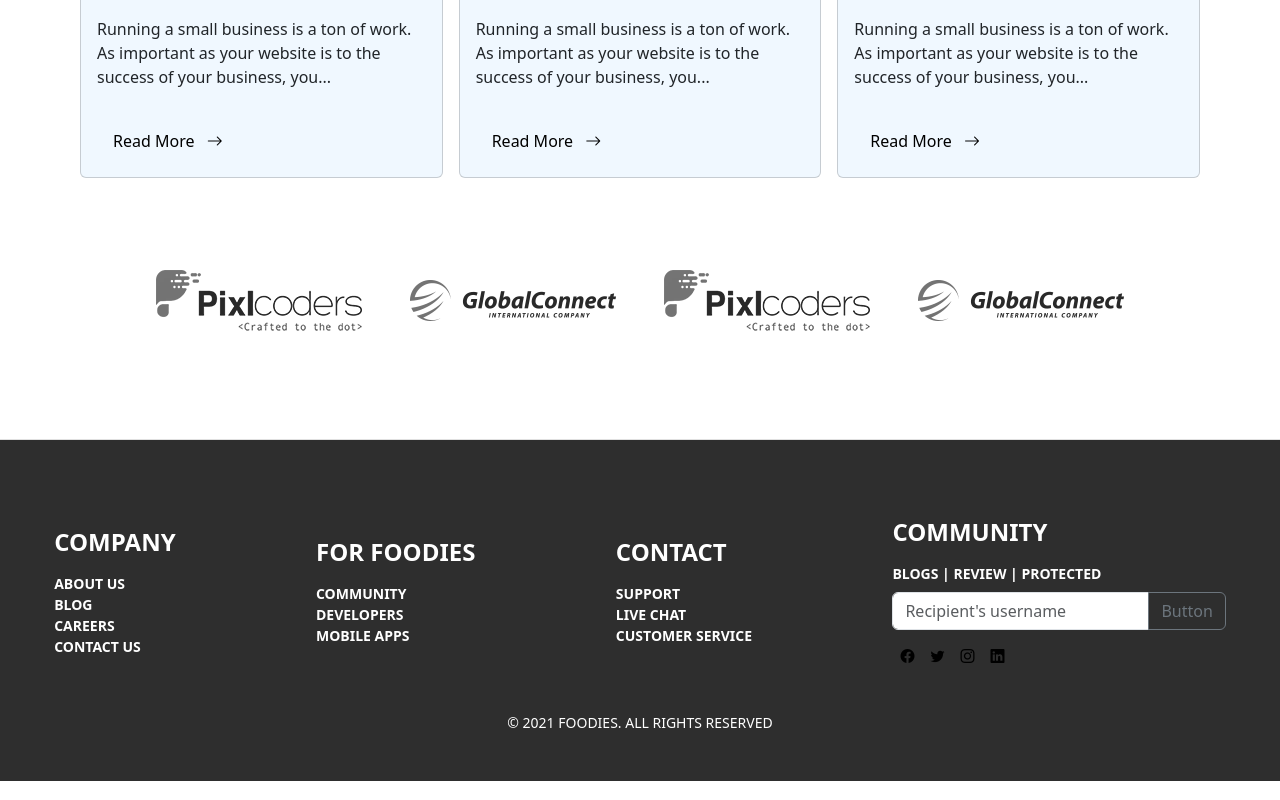
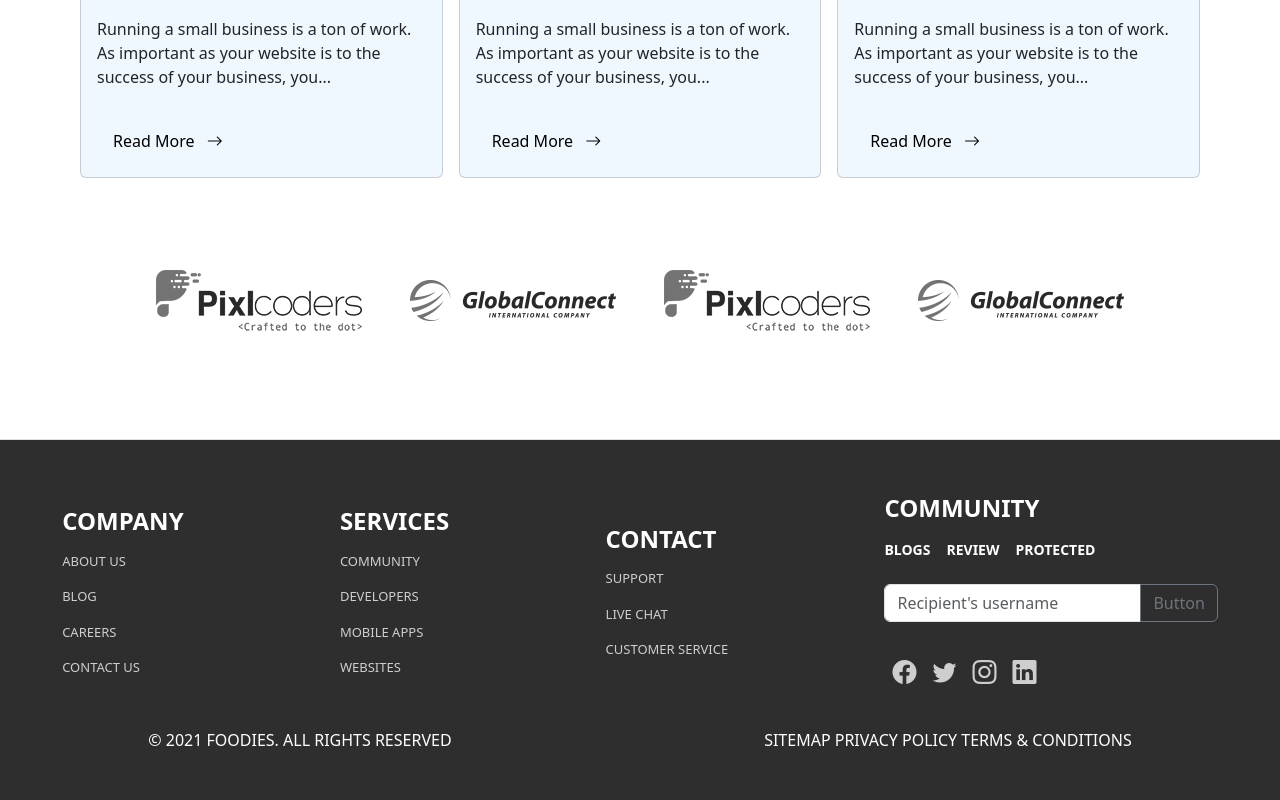
Before and after one commit to AthulKkumar/neromax, a React (Vite) app: page / in a window 1280 px wide. Shown: the part 6467-7267 px from the top of the page. Built offline with nearby package versions, Linux system fonts and the light colour scheme.

Commit message:
fix(footer): added css fixes in footer

```diff
--- a/src/components/Footer/Footer.jsx
+++ b/src/components/Footer/Footer.jsx
@@ -3,35 +3,40 @@ import React from "react";
 import styles from "./footer.module.css";
 
 const Footer = () => {
+  const companyDetails = ["About Us", "Blog", "Careers", "Contact Us"];
+  const services = ["Community", "Developers", "Mobile Apps", "Websites"];
+  const contact = ["Support", "Live Chat", "Customer Service"];
+  const Community = ["Blogs ", "Review", "Protected"];
   return (
     <div className={styles.footerWrapper}>
       <div className={styles.companyDetails}>
-        <section>
+        <section className={styles.footerInfo}>
           <h4>Company</h4>
 
-          <li>About Us</li>
-          <li>Blog</li>
-          <li>Careers</li>
-          <li>Contact Us</li>
+          {companyDetails.map((item) => {
+            return <li>{item}</li>;
+          })}
         </section>
-        <section>
-          <h4>For Foodies</h4>
-
-          <li>Community</li>
-          <li>Developers</li>
-          <li>Mobile Apps</li>
+        <section className={styles.footerInfo}>
+          <h4>Services</h4>
+          {services.map((item) => {
+            return <li>{item}</li>;
+          })}
         </section>
-        <section>
+        <section className={styles.footerInfo}>
           <h4>Contact</h4>
-
-          <li>Support</li>
-          <li>Live Chat</li>
-          <li>Customer Service</li>
+          {contact.map((item) => {
+            return <li>{item}</li>;
+          })}
         </section>
-        <section>
+        <section className={styles.footerInfo}>
           <h4>Community</h4>
 
-          <li>Blogs | Review | Protected</li>
+          <div className={styles.communitySection}>
+            {Community.map((item) => {
+              return <span>{item}</span>;
+            })}
+          </div>
           <li>
             <div class="input-group mb-3 mt-2">
               <input
@@ -62,6 +67,7 @@ const Footer = () => {
       </div>
       <div className={styles.copyright}>
         <p>&copy; 2021 Foodies. All Rights Reserved</p>
+        <p>Sitemap Privacy Policy Terms & Conditions</p>
       </div>
     </div>
   );
--- a/src/components/Footer/footer.module.css
+++ b/src/components/Footer/footer.module.css
@@ -28,6 +28,7 @@
   align-items: flex-start;
   justify-content: flex-start;
   gap: 1rem;
+  flex-flow: row wrap;
 }
 
 .companyDetails section li {
@@ -44,3 +45,55 @@
 .companyDetails li {
   align-items: flex-start;
 }
+
+.footerInfo li {
+  display: flex;
+  align-items: start;
+  gap: 1.5rem;
+  font-size: small;
+  font-weight: 500;
+  margin-top: 1rem;
+  color: #ffffffc4;
+  transition: color 0.3s ease;
+  cursor: pointer;
+}
+
+.footerInfo li:hover {
+  color: #2e7de0;
+}
+
+.footerInfo i {
+  font-size: 1.5rem;
+  color: #ffffffc4;
+  transition: color 0.3s ease;
+  cursor: pointer;
+}
+
+.communitySection {
+  font-weight: 700;
+  display: flex;
+  flex-flow: row;
+  align-items: center;
+  justify-content: space-around;
+  gap: 2rem;
+  width: 100%;
+  margin-top: 1rem;
+}
+
+.communitySection span:hover {
+  width: fit-content;
+  color: #2e7de0;
+  cursor: pointer;
+  transition: color 0.3s ease;
+}
+
+.copyright {
+  display: flex;
+  align-items: center;
+  justify-content: space-around;
+  gap: 1rem;
+  width: 100%;
+  font-size: 1rem;
+  font-weight: 500;
+  margin-top: 1rem;
+}
--- a/src/components/UserOpinion/opinion.module.css
+++ b/src/components/UserOpinion/opinion.module.css
@@ -6,7 +6,7 @@
   /* width: 100vw; */
   background-color: #f5f5f5;
   box-shadow: 0 0 10px rgba(0, 0, 0, 0.1);
-  background: #2e7de0 url(../../../public/world-map.png);
+  background: #2e7de0 url(/world-map.png);
   padding: 4rem 0;
 }
 
```
